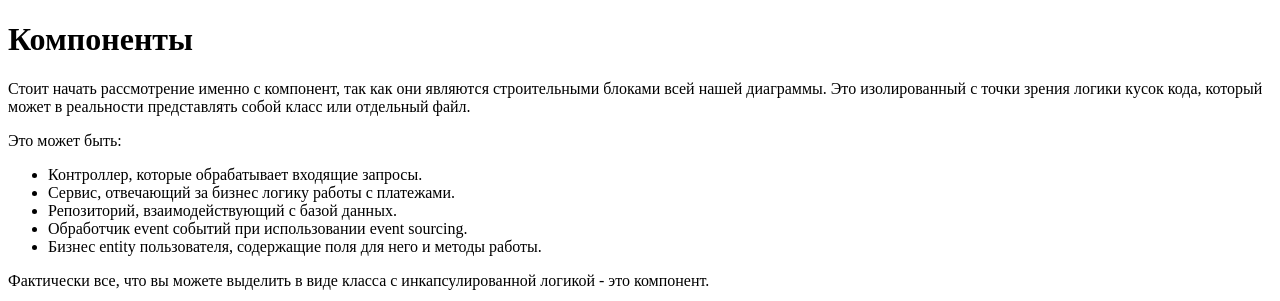
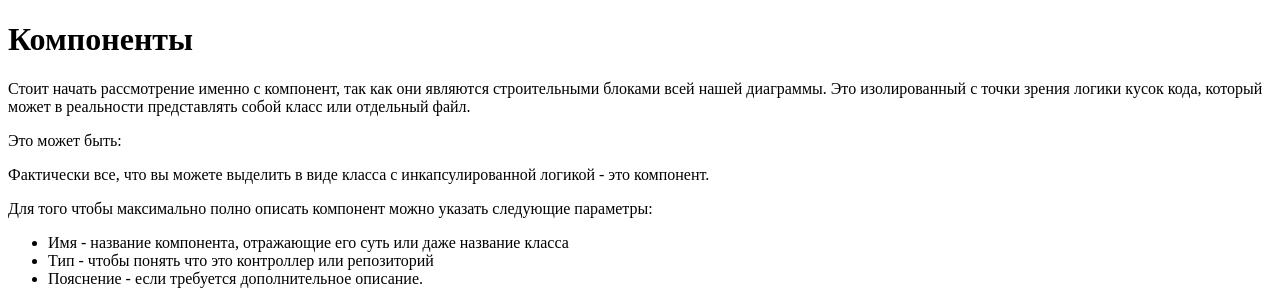
Before and after one commit to Baron-Eferon/HtmlCssTasks, a plain HTML site: page HTML/test.html in a window 1280 px wide. Shown: the top 301 px of the page. Drawn offline with Linux system fonts and the light colour scheme.

Commit message:
24092023

```diff
--- a/HTML/test.html
+++ b/HTML/test.html
@@ -11,11 +11,7 @@
 изолированный с точки зрения логики кусок кода, который может в реальности представлять собой класс или отдельный файл.</p>
 <p>Это может быть:</p>
 <ul>
-    <li>Контроллер, которые обрабатывает входящие запросы.</li>
-    <li>Сервис, отвечающий за бизнес логику работы с платежами.</li>
-    <li>Репозиторий, взаимодействующий с базой данных.</li>
-    <li>Обработчик event событий при использовании event sourcing.</li>
-    <li>Бизнес entity пользователя, содержащие поля для него и методы работы.</li>
+
 </ul>
 <p>Фактически все, что вы можете выделить в виде класса с инкапсулированной логикой - это компонент.</p>
 <p>Для того чтобы максимально полно описать компонент можно указать следующие параметры:</p>
```
